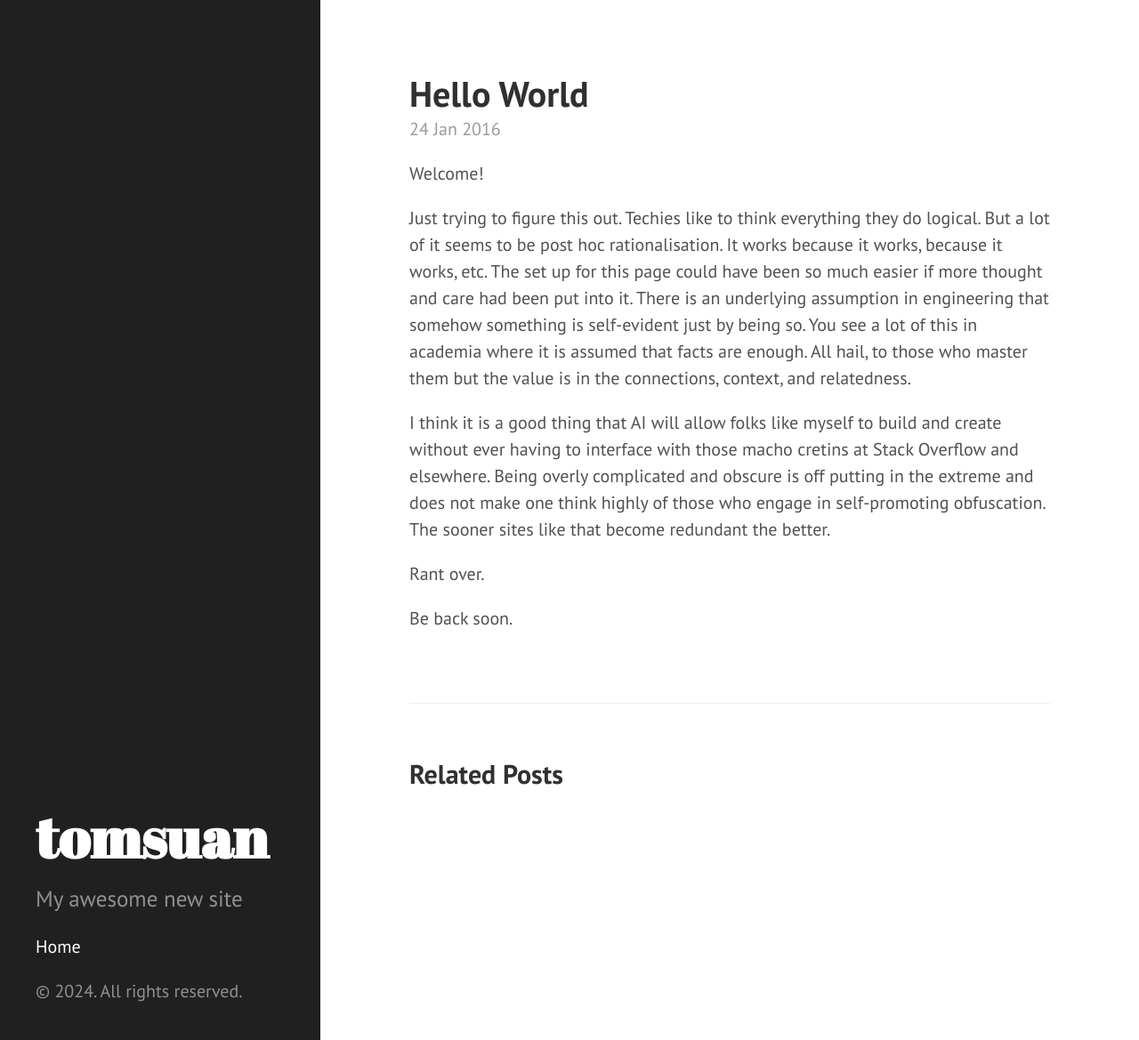
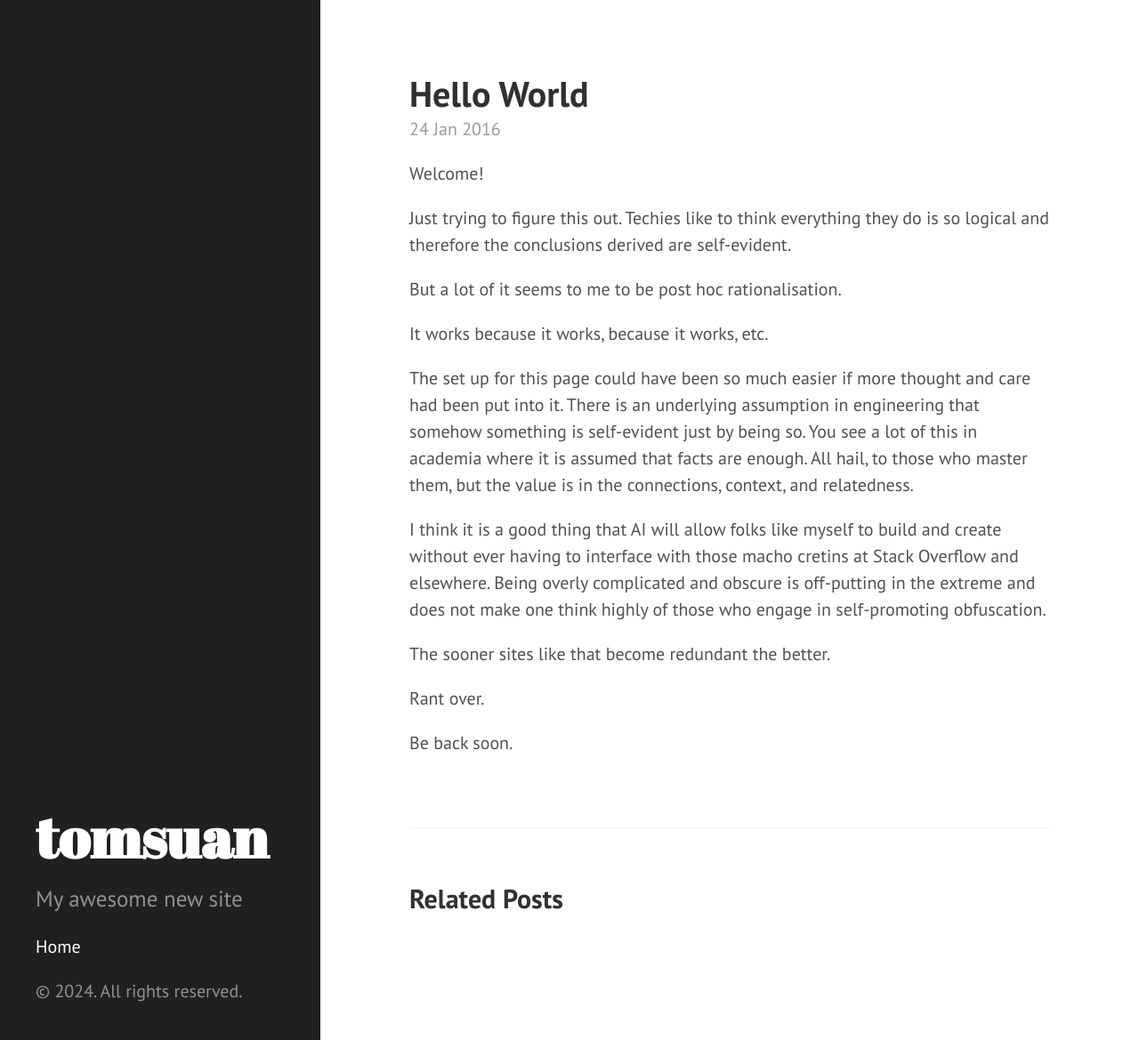
Before and after one commit to tomsuan/tomsuan.github.io, a Jekyll site: the page built from _posts/2016-01-24-hello-world.markdown, in a window 1280 px wide and 1169 px high. Shown: the whole window at 89% size. Built offline with Jekyll 4.4.1, drawn with Linux system fonts in a browser that asks for light colours.

Commit message:
Update 2016-01-24-hello-world.markdown

```diff
--- a/_posts/2016-01-24-hello-world.markdown
+++ b/_posts/2016-01-24-hello-world.markdown
@@ -5,14 +5,19 @@ layout: post
 ---
 Welcome!
 
-Just trying to figure this out. Techies like to think everything they do logical.
-But a lot of it seems to be post hoc rationalisation.
+Just trying to figure this out. Techies like to think everything they do is so logical and therefore the conclusions derived are self-evident.
+
+But a lot of it seems to me to be post hoc rationalisation.
+
 It works because it works, because it works, etc.
+
 The set up for this page could have been so much easier if more thought and care had been put into it.
 There is an underlying assumption in engineering that somehow something is self-evident just by being so.
-You see a lot of this in academia where it is assumed that facts are enough. All hail, to those who master them but the value is in the connections, context, and relatedness.
+You see a lot of this in academia where it is assumed that facts are enough. All hail, to those who master them, but the value is in the connections, context, and relatedness.
 
-I think it is a good thing that AI will allow folks like myself to build and create without ever having to interface with those macho cretins at Stack Overflow and elsewhere. Being overly complicated and obscure is off putting in the extreme and does not make one think highly of those who engage in self-promoting obfuscation. The sooner sites like that become redundant the better.
+I think it is a good thing that AI will allow folks like myself to build and create without ever having to interface with those macho cretins at Stack Overflow and elsewhere. Being overly complicated and obscure is off-putting in the extreme and does not make one think highly of those who engage in self-promoting obfuscation.
+
+The sooner sites like that become redundant the better.
 
 Rant over.
 
```
